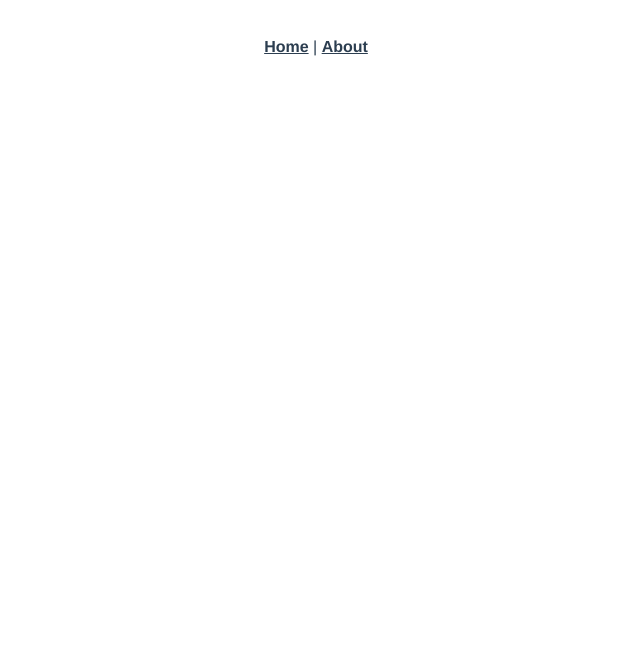
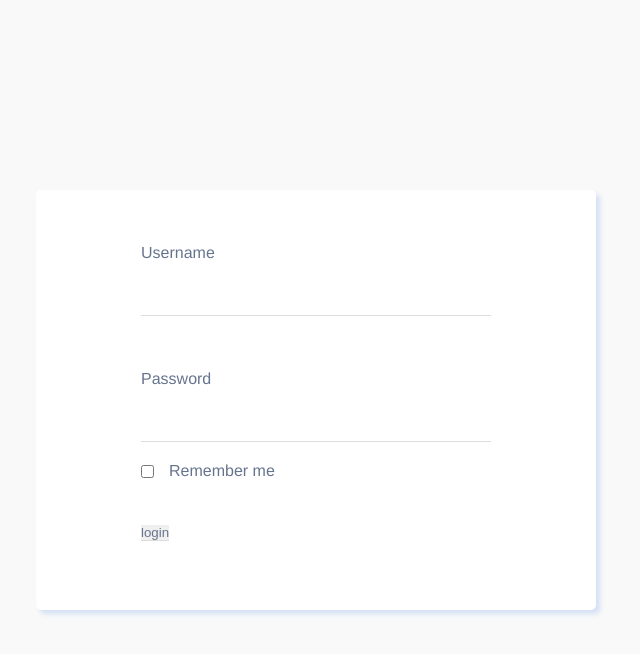
Before and after one commit to E-commerceTechnocite/e-commerce-admin-client-old, a Vue app: page /login-admin in a window 1280 px wide. Before the commit this address had no page. Shown: the top 654 px of the page, without its empty margins (324-964 px from the left). Built offline with nearby package versions, Linux system fonts and the light colour scheme.

Commit message:
Working on login admin

```diff
--- a/src/App.vue
+++ b/src/App.vue
@@ -1,12 +1,12 @@
 <template>
-  <div id="nav">
-    <router-link to="/">Home</router-link> |
-    <router-link to="/about">About</router-link>
-  </div>
+
   <router-view/>
 </template>
 
 <style>
+body {
+  background: #F9F9F9;
+}
 #app {
   font-family: Avenir, Helvetica, Arial, sans-serif;
   -webkit-font-smoothing: antialiased;
--- /dev/null
+++ b/src/assets/global.css
@@ -0,0 +1,5 @@
+* {
+    margin: 0;
+    padding: 0;
+    color: #67748E;
+}
--- a/src/components/HelloWorld.vue
+++ /dev/null
@@ -1,60 +0,0 @@
-<template>
-  <div class="hello">
-    <h1>{{ msg }}</h1>
-    <p>
-      For a guide and recipes on how to configure / customize this project,<br>
-      check out the
-      <a href="https://cli.vuejs.org" target="_blank" rel="noopener">vue-cli documentation</a>.
-    </p>
-    <h3>Installed CLI Plugins</h3>
-    <ul>
-      <li><a href="https://github.com/vuejs/vue-cli/tree/dev/packages/%40vue/cli-plugin-router" target="_blank" rel="noopener">router</a></li>
-      <li><a href="https://github.com/vuejs/vue-cli/tree/dev/packages/%40vue/cli-plugin-vuex" target="_blank" rel="noopener">vuex</a></li>
-      <li><a href="https://github.com/vuejs/vue-cli/tree/dev/packages/%40vue/cli-plugin-unit-jest" target="_blank" rel="noopener">unit-jest</a></li>
-      <li><a href="https://github.com/vuejs/vue-cli/tree/dev/packages/%40vue/cli-plugin-e2e-cypress" target="_blank" rel="noopener">e2e-cypress</a></li>
-    </ul>
-    <h3>Essential Links</h3>
-    <ul>
-      <li><a href="https://vuejs.org" target="_blank" rel="noopener">Core Docs</a></li>
-      <li><a href="https://forum.vuejs.org" target="_blank" rel="noopener">Forum</a></li>
-      <li><a href="https://chat.vuejs.org" target="_blank" rel="noopener">Community Chat</a></li>
-      <li><a href="https://twitter.com/vuejs" target="_blank" rel="noopener">Twitter</a></li>
-      <li><a href="https://news.vuejs.org" target="_blank" rel="noopener">News</a></li>
-    </ul>
-    <h3>Ecosystem</h3>
-    <ul>
-      <li><a href="https://router.vuejs.org" target="_blank" rel="noopener">vue-router</a></li>
-      <li><a href="https://vuex.vuejs.org" target="_blank" rel="noopener">vuex</a></li>
-      <li><a href="https://github.com/vuejs/vue-devtools#vue-devtools" target="_blank" rel="noopener">vue-devtools</a></li>
-      <li><a href="https://vue-loader.vuejs.org" target="_blank" rel="noopener">vue-loader</a></li>
-      <li><a href="https://github.com/vuejs/awesome-vue" target="_blank" rel="noopener">awesome-vue</a></li>
-    </ul>
-  </div>
-</template>
-
-<script>
-export default {
-  name: 'HelloWorld',
-  props: {
-    msg: String
-  }
-}
-</script>
-
-<!-- Add "scoped" attribute to limit CSS to this component only -->
-<style scoped>
-h3 {
-  margin: 40px 0 0;
-}
-ul {
-  list-style-type: none;
-  padding: 0;
-}
-li {
-  display: inline-block;
-  margin: 0 10px;
-}
-a {
-  color: #42b983;
-}
-</style>
--- a/src/main.js
+++ b/src/main.js
@@ -2,5 +2,6 @@ import { createApp } from 'vue'
 import App from './App.vue'
 import router from './router'
 import store from './store'
+import './assets/global.css'
 
 createApp(App).use(store).use(router).mount('#app')
--- a/src/router/index.js
+++ b/src/router/index.js
@@ -1,5 +1,6 @@
 import { createRouter, createWebHistory } from 'vue-router'
-import Home from '../views/Home.vue'
+import Home from '../views/client/Home.vue'
+import LoginAdmin from '../views/admin/LoginAdmin.vue'
 
 const routes = [
   {
@@ -8,15 +9,10 @@ const routes = [
     component: Home
   },
   {
-    path: '/about',
-    name: 'About',
-    // route level code-splitting
-    // this generates a separate chunk (about.[hash].js) for this route
-    // which is lazy-loaded when the route is visited.
-    component: function () {
-      return import(/* webpackChunkName: "about" */ '../views/About.vue')
-    }
-  }
+    path: '/login-admin',
+    name: 'LoginAdmin',
+    component: LoginAdmin
+  },
 ]
 
 const router = createRouter({
--- a/src/views/About.vue
+++ /dev/null
@@ -1,5 +0,0 @@
-<template>
-  <div class="about">
-    <h1>This is an about page</h1>
-  </div>
-</template>
--- a/src/views/Home.vue
+++ /dev/null
@@ -1,18 +0,0 @@
-<template>
-  <div class="home">
-    <img alt="Vue logo" src="../assets/logo.png">
-    <HelloWorld msg="Welcome to Your Vue.js App"/>
-  </div>
-</template>
-
-<script>
-// @ is an alias to /src
-import HelloWorld from '@/components/HelloWorld.vue'
-
-export default {
-  name: 'Home',
-  components: {
-    HelloWorld
-  }
-}
-</script>
--- /dev/null
+++ b/src/views/admin/LoginAdmin.vue
@@ -0,0 +1,75 @@
+<template>
+    <div class="login-admin">
+        <form action="#">
+            <div class="username">
+                <label for="username">Username</label>                    <input type="text" id="username" name="username">
+             </div>
+            <div class="password">
+                <label for="password">Password</label>
+                <input type="password" id ="password" name="password">
+              </div>
+            <div class="checkbox">
+                <input type="checkbox" id="checkbox" name="checkbox">
+                <label for="checkbox">Remember me</label>
+            </div>
+            <div>
+                <input type="submit" value="login">
+            </div>
+        </form>
+    </div>
+</template>
+
+<script>
+export default {
+
+}
+</script>
+
+<style>
+    .login-admin {
+        position: absolute;
+        left: 50%;
+        top: 50%;
+        transform: translate(-50%, -50%);
+        background: white;
+        width: 560px;
+        height: 420px;
+        border-radius: 5px;
+        box-shadow: 4px 4px 5px rgba(109, 151, 234, 0.25);
+        display: flex;
+        justify-content: center;
+    }
+    .login-admin form {
+        /* position: relative;
+        top: 50%;
+        transform: translateY(-50%); */
+
+    }
+    .login-admin div {
+        margin: 0 auto;
+        width: 350px;
+        display: flex;
+
+    }
+    .login-admin div:nth-child(-n+2) {
+        flex-direction: column;
+        justify-content: center;
+    }
+    .login-admin label {
+        align-self: flex-start;
+        margin: 54px 0 38px 0;
+    }
+    .login-admin div input {
+        border: none;
+        border-bottom: 1px solid #DDDDDD;
+    }
+    .checkbox {
+        margin: 20px 0 45px 0!important;
+    }
+    .checkbox label {
+        margin: 0 15px;
+    }
+    .checkbox input {
+        margin-top: 1px;
+    }
+</style>
--- /dev/null
+++ b/src/views/client/Home.vue
@@ -0,0 +1,13 @@
+<template>
+  <div class="home">
+    <router-link :to="{name: 'LoginAdmin'}">login admin</router-link>
+  </div>
+</template>
+
+<script>
+
+export default {
+  name: 'Home',
+  components: { }
+}
+</script>
```
